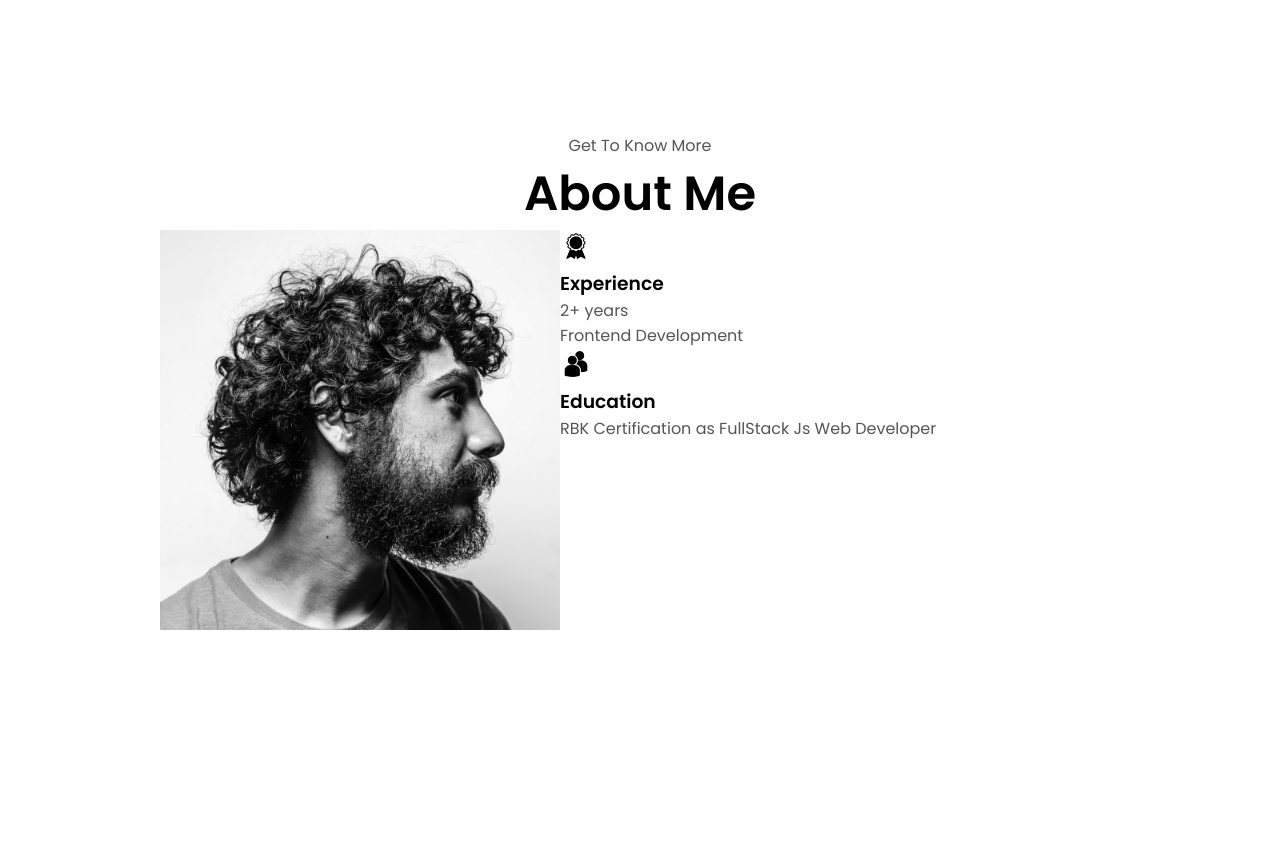
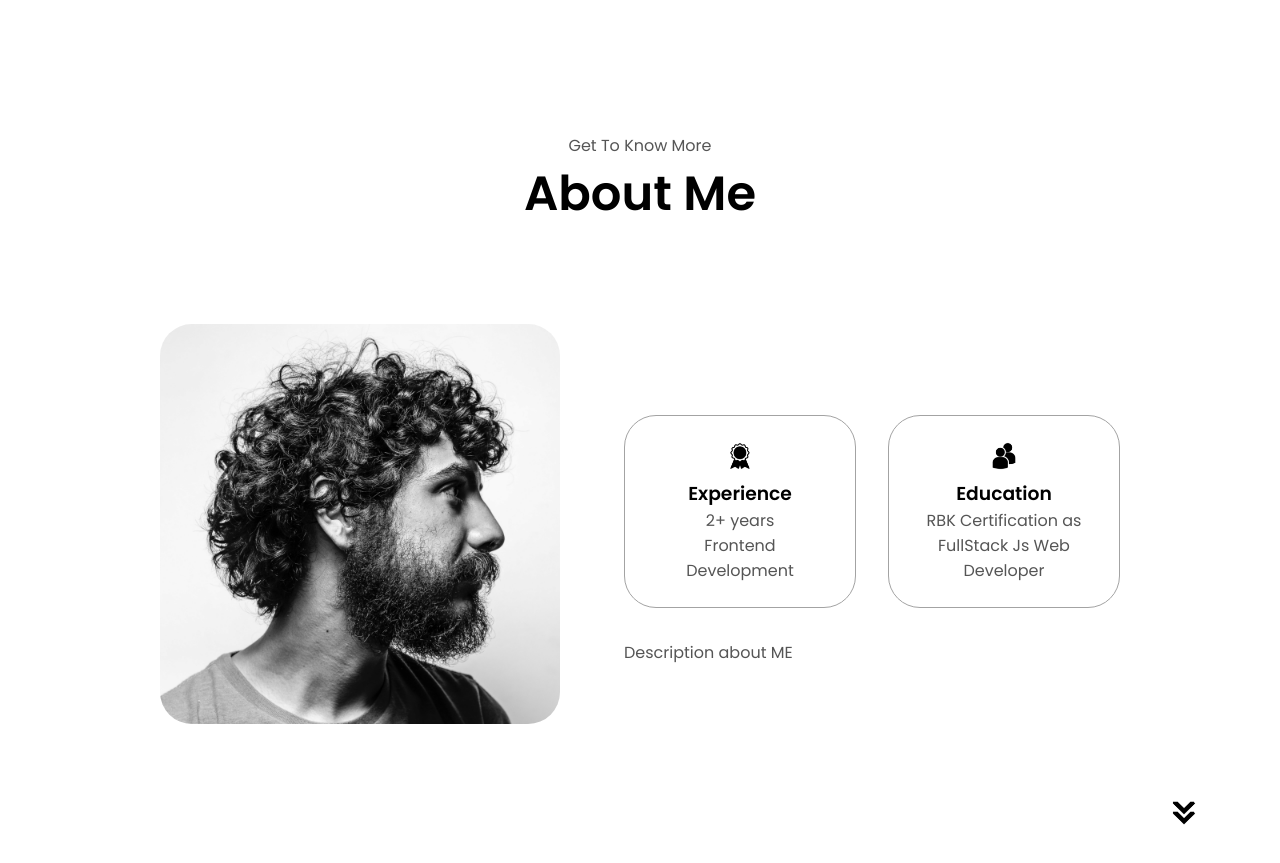
Before and after one commit to omarzouaoui1/portfolio, a plain HTML site: page index.html in a window 1280 px wide. Shown: the part 675-1538 px from the top of the page. Drawn offline with Linux system fonts and the light colour scheme.

Commit message:
About Section Done

```diff
--- a/index.html
+++ b/index.html
@@ -84,8 +84,12 @@
                         <p>RBK Certification as FullStack Js Web Developer</p>
                     </div>
                 </div>
+                <div class="text-container">
+                    <p>Description about ME</p>
+                </div>
             </div>
         </div>
+        <img src="./assets/arrow.png" alt="Arrow icon" class="icon arrow" onclick="location.href='./#experience'">
     </section>
 
     <script src="script.js"></script>
--- a/style.css
+++ b/style.css
@@ -259,3 +259,56 @@ section{
 .btn-container{
     gap: 1rem;
 }
+
+/* ABOUT SECTION */
+
+#about {
+    position: relative;
+  }
+
+.about-containers {
+    gap: 2rem;
+    margin-bottom: 2rem;
+    margin-top: 2rem;
+  }
+
+.about-details-container {
+    justify-content: center;
+    flex-direction: column;
+  }
+
+.about-containers,
+.about-details-container {
+    display: flex;
+  }
+
+.about-pic {
+    border-radius: 2rem;
+  }
+
+.arrow {
+    position: absolute;
+    right: -5rem;
+    bottom: 2.5rem;
+  }
+
+.details-container {
+    padding: 1.5rem;
+    flex: 1;
+    background: white;
+    border-radius: 2rem;
+    border: rgb(53, 53, 53) 0.1rem solid;
+    border-color: rgb(163, 163, 163);
+    text-align: center;
+  }
+
+.section-container {
+    gap: 4rem;
+    height: 80%;
+  }
+
+.section__pic-container {
+    height: 400px;
+    width: 400px;
+    margin: auto 0;
+  }
```
